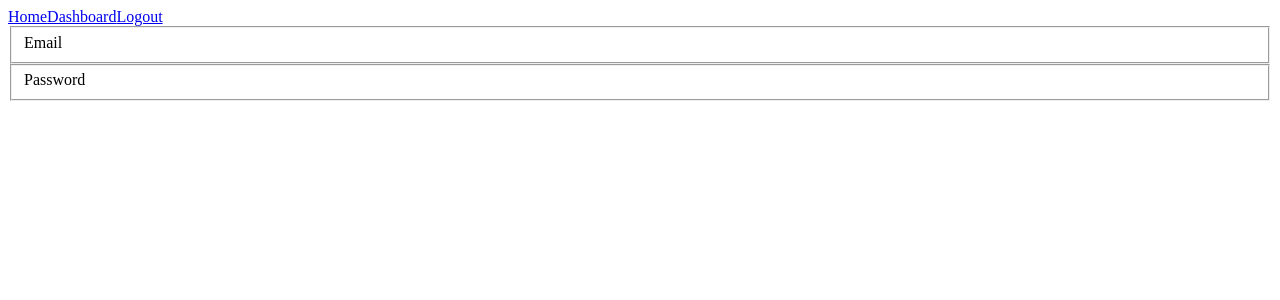
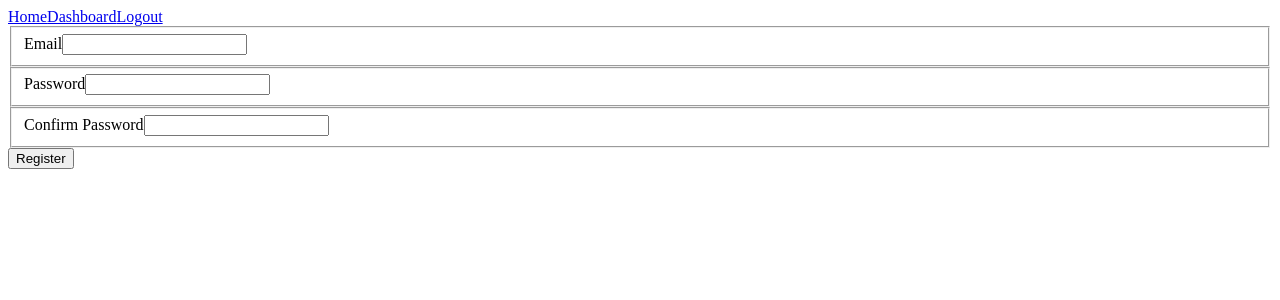
Before and after one commit to zack-jack/MERNAuth, a React (Create React App) app in the folder client/: page /user/register in a window 1280 px wide. Shown: the top 300 px of the page. Built offline with nearby package versions, Linux system fonts and the light colour scheme.

Commit message:
User registration auth action

```diff
--- a/client/package.json
+++ b/client/package.json
@@ -27,5 +27,6 @@
     "not dead",
     "not ie <= 11",
     "not op_mini all"
-  ]
+  ],
+  "proxy": "http://localhost:5000/"
 }
--- /dev/null
+++ b/client/src/actions/index.js
@@ -0,0 +1,9 @@
+import axios from 'axios';
+
+import { AUTH_USER } from './types';
+
+export const register = formProps => async dispatch => {
+  const response = await axios.post('/user/register', formProps);
+
+  dispatch({ type: AUTH_USER, payload: response.data.token });
+};
--- /dev/null
+++ b/client/src/actions/types.js
@@ -0,0 +1 @@
+export const AUTH_USER = 'auth_user';
--- a/client/src/components/auth/Register.js
+++ b/client/src/components/auth/Register.js
@@ -1,19 +1,60 @@
 import React, { Component } from 'react';
+import { compose } from 'redux';
+import { connect } from 'react-redux';
+import { reduxForm, Field } from 'redux-form';
+
+import * as actions from '../../actions';
 
 class Register extends Component {
+  onSubmit = formProps => {
+    this.props.register(formProps);
+  };
+
   render() {
+    const { handleSubmit } = this.props;
+
     return (
-      <form>
+      <form onSubmit={handleSubmit(this.onSubmit)}>
         <fieldset>
           <label>Email</label>
+          <Field
+            name="email"
+            type="text"
+            component="input"
+            autoComplete="none"
+          />
         </fieldset>
 
         <fieldset>
           <label>Password</label>
+          <Field
+            name="password"
+            type="password"
+            component="input"
+            autoComplete="none"
+          />
         </fieldset>
+
+        <fieldset>
+          <label>Confirm Password</label>
+          <Field
+            name="passwordConfirm"
+            type="password"
+            component="input"
+            autoComplete="none"
+          />
+        </fieldset>
+
+        <button>Register</button>
       </form>
     );
   }
 }
 
-export default Register;
+export default compose(
+  connect(
+    null,
+    actions
+  ),
+  reduxForm({ form: 'register' })
+)(Register);
--- a/client/src/index.js
+++ b/client/src/index.js
@@ -1,8 +1,9 @@
 import React from 'react';
 import ReactDOM from 'react-dom';
 import { BrowserRouter as Router, Route } from 'react-router-dom';
-import { createStore } from 'redux';
+import { createStore, applyMiddleware } from 'redux';
 import { Provider } from 'react-redux';
+import reduxThunk from 'redux-thunk';
 
 import rootReducer from './reducers';
 
@@ -12,14 +13,18 @@ import Register from './components/auth/Register';
 
 // Setup redux store
 const INITIAL_STATE = {};
-const store = createStore(rootReducer, INITIAL_STATE);
+const store = createStore(
+  rootReducer,
+  INITIAL_STATE,
+  applyMiddleware(reduxThunk)
+);
 
 ReactDOM.render(
   <Provider store={store}>
     <Router>
       <App>
         <Route path="/" exact component={Welcome} />
-        <Route path="/user/register" component={Register} />
+        <Route path="/user/register" render={() => <Register />} />
       </App>
     </Router>
   </Provider>,
--- a/client/src/reducers/auth.js
+++ b/client/src/reducers/auth.js
@@ -1,8 +1,18 @@
+import { AUTH_USER } from '../actions/types';
+
 const INITIAL_STATE = {
   authenticated: '',
   errorMessages: []
 };
 
 export default (state = INITIAL_STATE, action) => {
-  return state;
+  switch (action.type) {
+    case AUTH_USER:
+      return {
+        ...state,
+        authenticated: action.payload
+      };
+    default:
+      return state;
+  }
 };
--- a/client/src/reducers/index.js
+++ b/client/src/reducers/index.js
@@ -1,7 +1,9 @@
 import { combineReducers } from 'redux';
+import { reducer as formReducer } from 'redux-form';
 
 import auth from './auth';
 
 export default combineReducers({
-  auth
+  auth,
+  form: formReducer
 });
```
Also changed, not shown: 1 other file (tests, documents, lock files or other folders).
